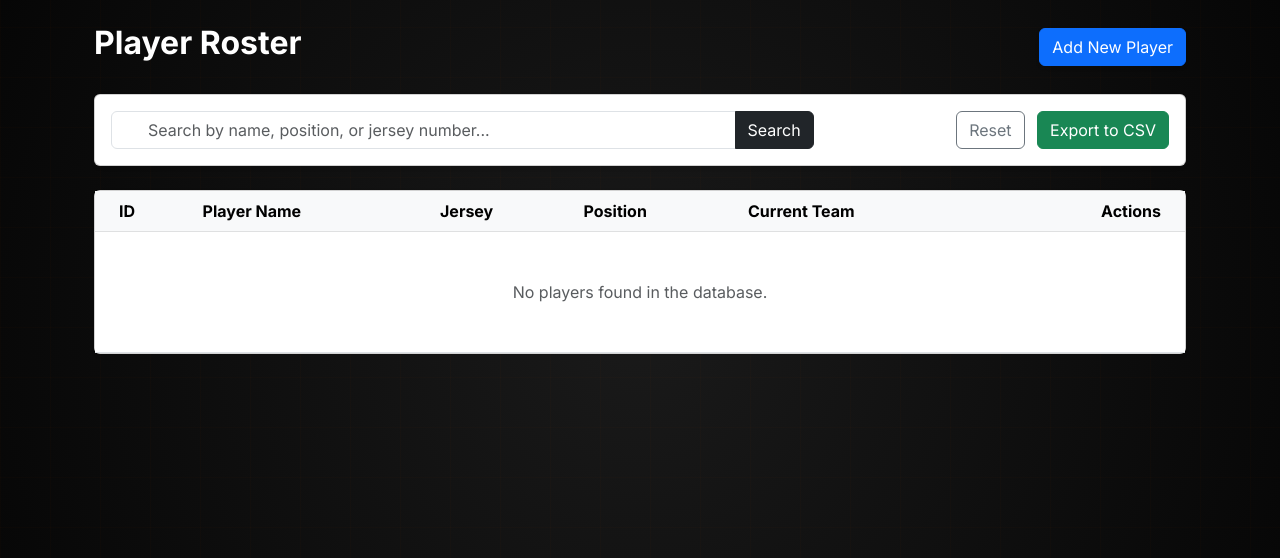
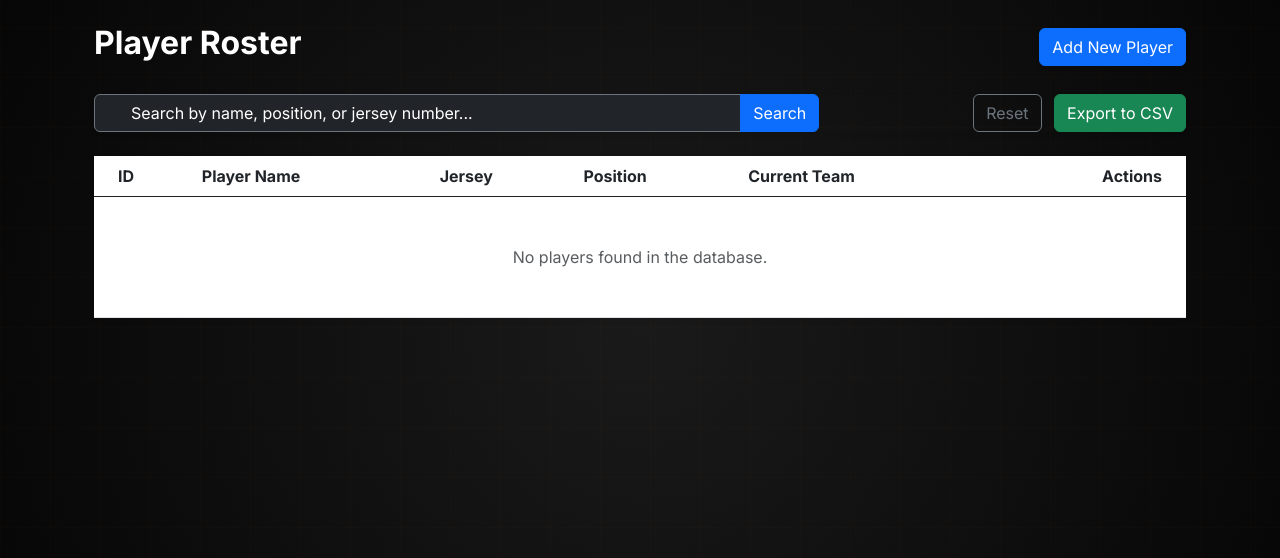
Before and after one commit to jbbongalos/3x3_CourtMaster, a Flask app: page /players in a window 1280 px wide. Shown: the part 73-631 px from the top of the page. Run offline with Flask 3, Linux system fonts and the light colour scheme; data that the repository does not hold is empty.

Commit message:
Update players.html

```diff
--- a/src/templates/players.html
+++ b/src/templates/players.html
@@ -9,14 +9,21 @@
         </button>
     </div>
 
-    <div class="card mb-4 shadow-sm">
-        <div class="card-body">
+    <div class="card mb-4 shadow-sm border-0 bg-transparent">
+        <div class="card-body p-0">
             <form action="{{ url_for('players') }}" method="GET" class="row g-2">
                 <div class="col-md-8">
                     <div class="input-group">
-                        <span class="input-group-text bg-white"><i class="bi bi-search"></i></span>
-                        <input type="text" name="query" class="form-control border-start-0" placeholder="Search by name, position, or jersey number...">
-                        <button class="btn btn-dark" type="submit">Search</button>
+                        <span class="input-group-text bg-dark border-secondary text-white">
+                            <i class="bi bi-search"></i>
+                        </span>
+
+                        <input type="text" name="query"
+                               class="form-control border-secondary border-start-0 bg-dark text-white"
+                               style="--bs-body-color: #ffffff; --bs-secondary-color: #ffffff;"
+                               placeholder="Search by name, position, or jersey number...">
+
+                        <button class="btn btn-primary" type="submit">Search</button>
                     </div>
                 </div>
                 <div class="col-md-4 text-md-end">
@@ -29,10 +36,10 @@
         </div>
     </div>
 
-    <div class="card shadow-sm">
+    <div class="card shadow-sm border-0 bg-transparent">
         <div class="table-responsive">
             <table class="table table-hover align-middle mb-0">
-                <thead class="table-light">
+                <thead class="bg-dark-custom">
                     <tr>
                         <th class="ps-4">ID</th>
                         <th>Player Name</th>
@@ -86,26 +93,26 @@
     <div class="modal-dialog">
         <div class="modal-content">
             <form action="{{ url_for('add_player') }}" method="POST">
-                <div class="modal-header bg-dark text-white">
+                <div class="modal-header border-secondary bg-dark text-white">
                     <h5 class="modal-title" id="addPlayerModalLabel">Register New Player</h5>
                     <button type="button" class="btn-close btn-close-white" data-bs-dismiss="modal" aria-label="Close"></button>
                 </div>
                 <div class="modal-body">
                     <div class="row g-3">
                         <div class="col-md-6">
-                            <label class="form-label">First Name</label>
+                            <label class="form-label text-white">First Name</label>
                             <input type="text" name="first_name" class="form-control" required>
                         </div>
                         <div class="col-md-6">
-                            <label class="form-label">Last Name</label>
+                            <label class="form-label text-white">Last Name</label>
                             <input type="text" name="last_name" class="form-control" required>
                         </div>
                         <div class="col-md-4">
-                            <label class="form-label">Jersey #</label>
+                            <label class="form-label text-white">Jersey #</label>
                             <input type="number" name="jersey_number" class="form-control" min="0" max="99">
                         </div>
                         <div class="col-md-8">
-                            <label class="form-label">Position</label>
+                            <label class="form-label text-white">Position</label>
                             <select name="position" class="form-select" required>
                                 <option value="" selected disabled>Choose position...</option>
                                 <option value="Point Guard">Point Guard</option>
@@ -116,7 +123,7 @@
                             </select>
                         </div>
                         <div class="col-12">
-                            <label class="form-label">Assign to Team</label>
+                            <label class="form-label text-white">Assign to Team</label>
                             <select name="team_id" class="form-select">
                                 <option value="">No Team (Free Agent)</option>
                                 {% for team in teams %}
@@ -126,8 +133,8 @@
                         </div>
                     </div>
                 </div>
-                <div class="modal-footer bg-light">
-                    <button type="button" class="btn btn-secondary" data-bs-dismiss="modal">Cancel</button>
+                <div class="modal-footer border-secondary">
+                    <button type="button" class="btn btn-outline-secondary" data-bs-dismiss="modal">Cancel</button>
                     <button type="submit" class="btn btn-primary">Save Player</button>
                 </div>
             </form>
```
